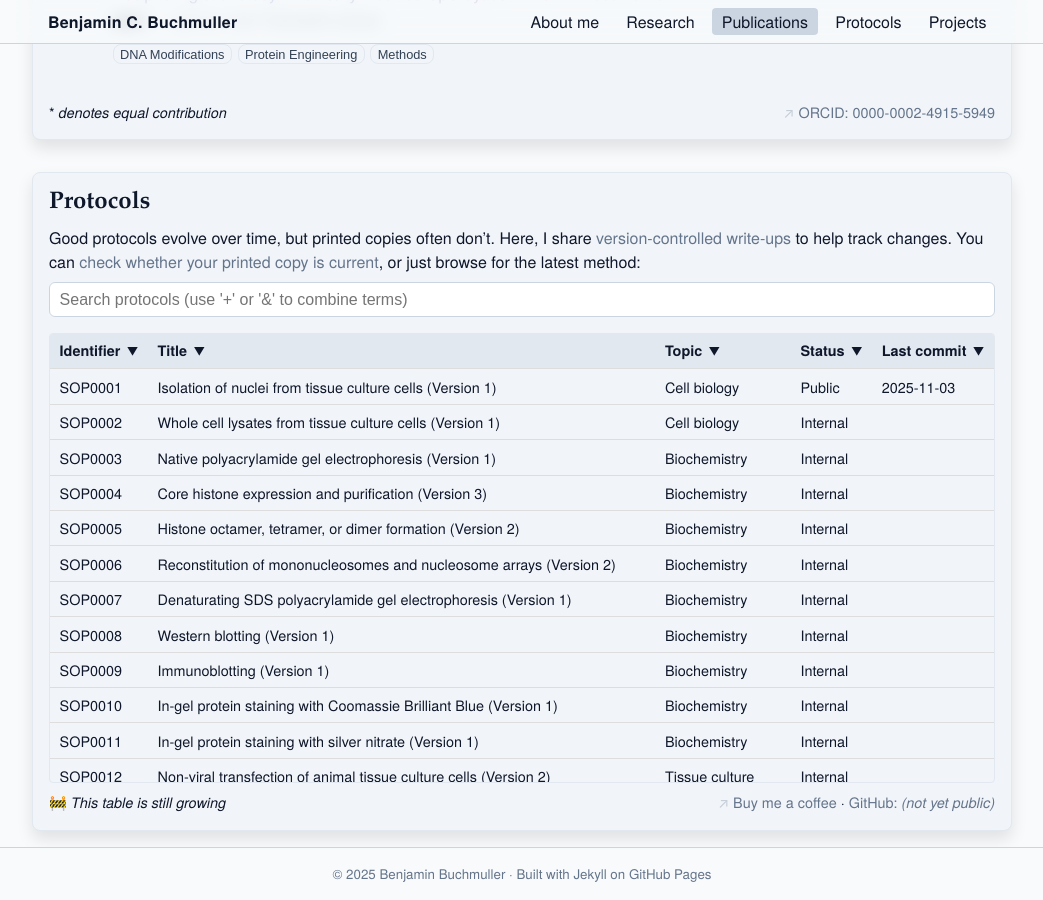
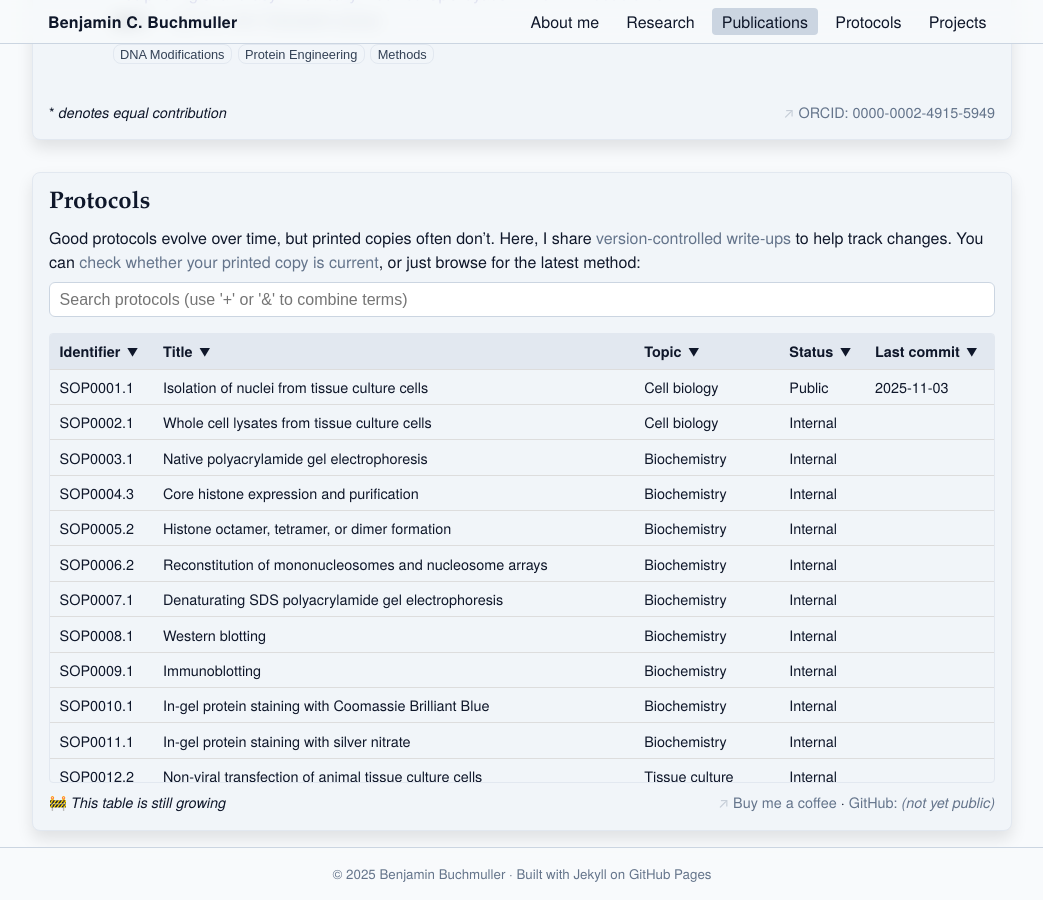
Before and after one commit to benjbuch/benjbuch.github.io, a Jekyll site: the page built from index.html, in a window 1280 px wide and 900 px high, scrolled down 2028 px. Shown: the whole window, without its empty margins (118-1161 px from the left). Built offline with Jekyll 4.4.1, drawn with Linux system fonts in a browser that asks for light colours.

Commit message:
Make version part of identifier

```diff
--- a/_includes/protocol-index.html
+++ b/_includes/protocol-index.html
@@ -45,12 +45,12 @@
         data-technique="{{ attr_technique }}"
         data-workflow="{{ attr_workflow }}"
         title="{{ item.abstract | escape }}">
-        <td data-value="{{ item.id }}">{{ item.id }}</td>
+        <td data-value="{{ item.id }}">{{ item.id }}.{{ item.version }}</td>
         <td data-value="{{ item.title | escape }}">
           {%- if is_share and has_file > 0 -%}
-            <a href="{{ pdf_path }}">{{ item.title }} (Version {{ item.version }})</a>
+            <a href="{{ pdf_path }}">{{ item.title }}</a>
           {%- else -%}
-            {{ item.title }} (Version {{ item.version }})
+            {{ item.title }}
           {%- endif -%}
         </td>
         <td data-value="{{ attr_domain | escape }}">{{ attr_domain | capitalize }}</td>
```
